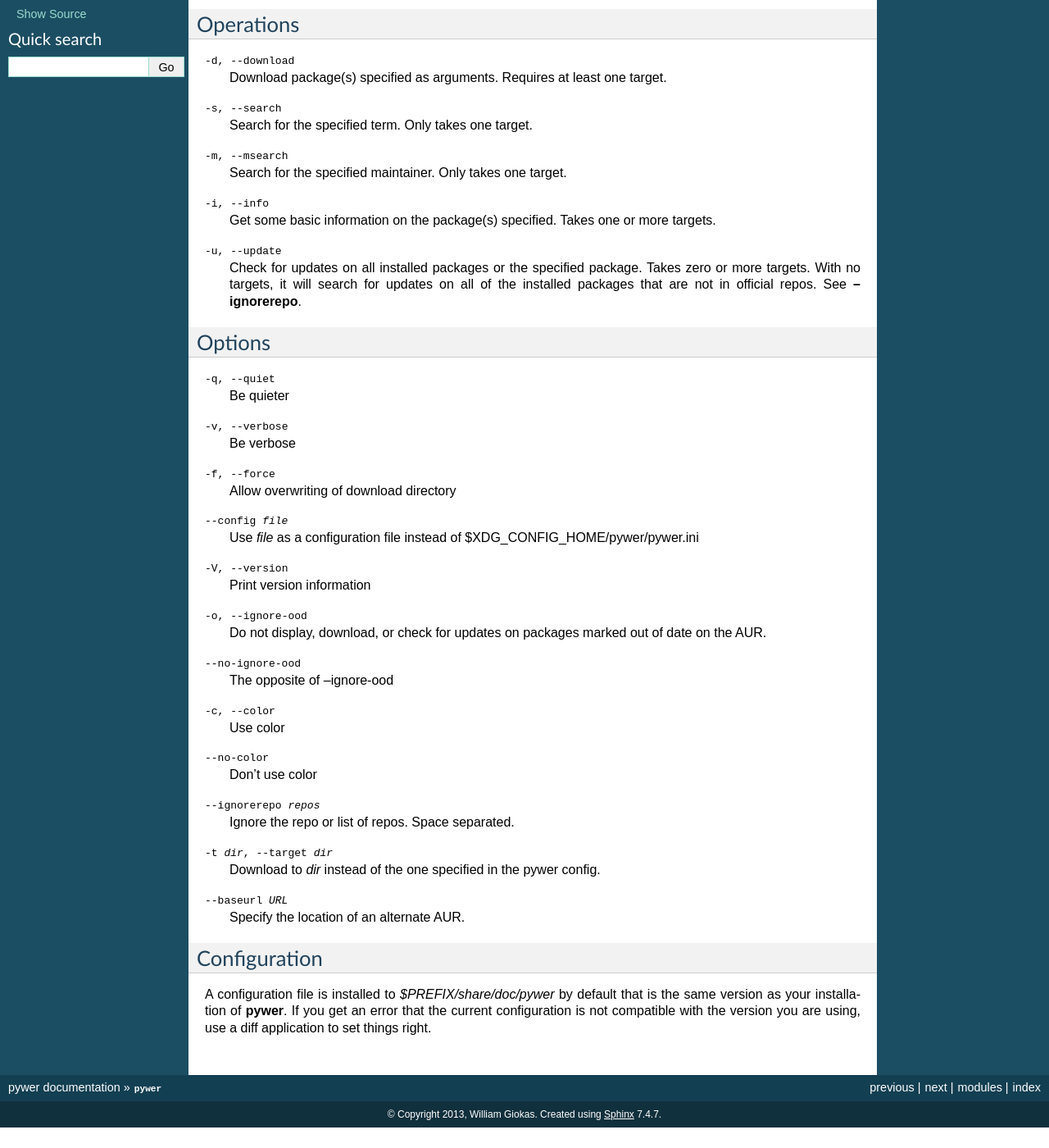
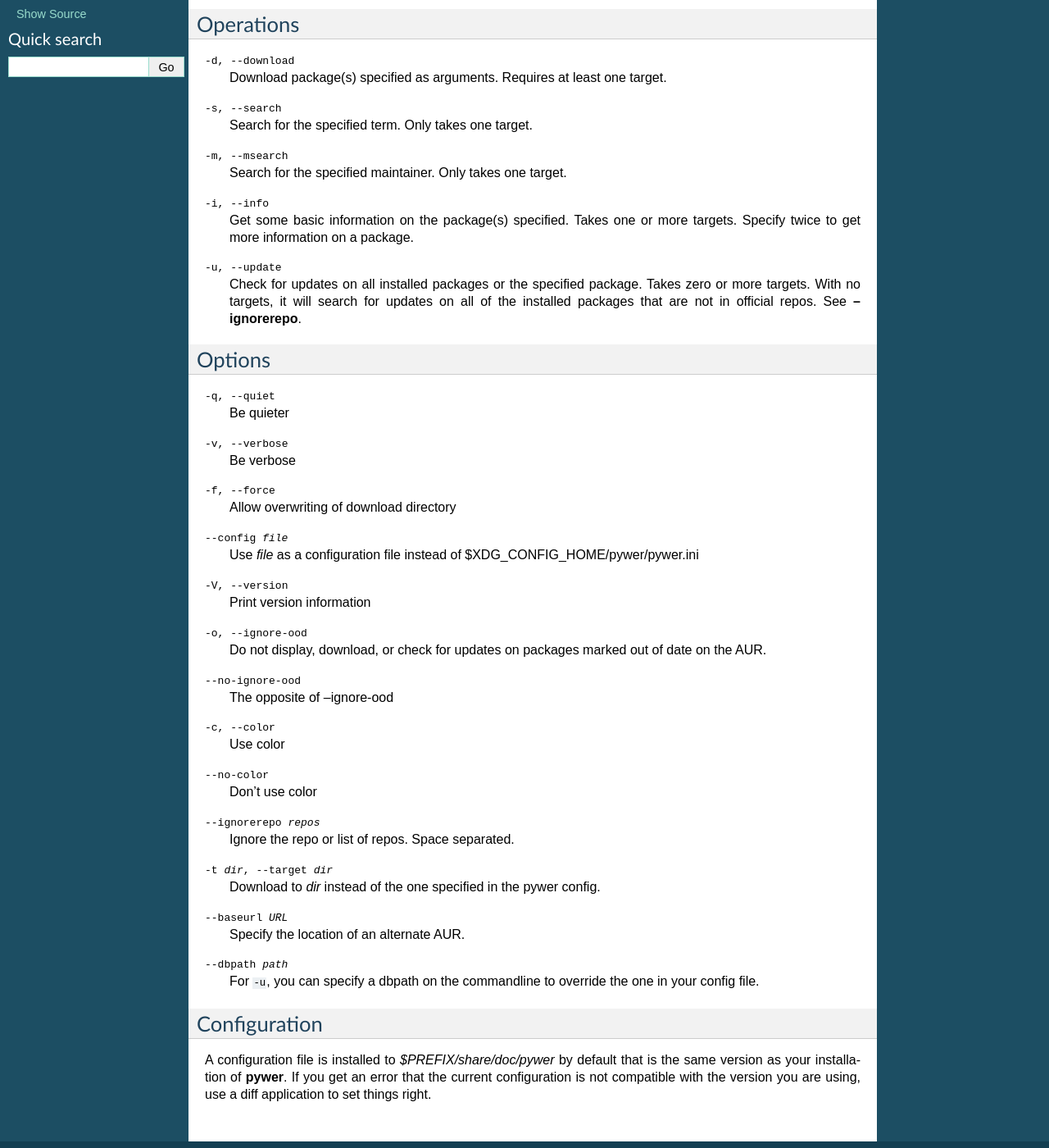
Before and after one commit to KaiSforza/pywer, a Sphinx documentation site: the page built from doc/pywer.rst, in a window 1280 px wide and 1400 px high, scrolled down 329 px. Shown: the whole window at 82% size. Built offline with Sphinx 7.4.7, drawn with Linux system fonts in a browser that asks for light colours; before the commit the page ends 1704 px from its top, so only the background shows below that.

Commit message:
doc: Add flag info about --dbpath and -ii

```diff
--- a/doc/pywer.rst
+++ b/doc/pywer.rst
@@ -29,7 +29,7 @@
 
 -i, --info
     Get some basic information on the package(s) specified. Takes one or
-    more targets.
+    more targets. Specify twice to get more information on a package.
 
 -u, --update
     Check for updates on all installed packages or the specified package.
@@ -78,6 +78,10 @@
 --baseurl URL
     Specify the location of an alternate AUR.
 
+--dbpath path
+    For ``-u``, you can specify a dbpath on the commandline to override the
+    one in your config file.
+
 Configuration
 -------------
 
```
